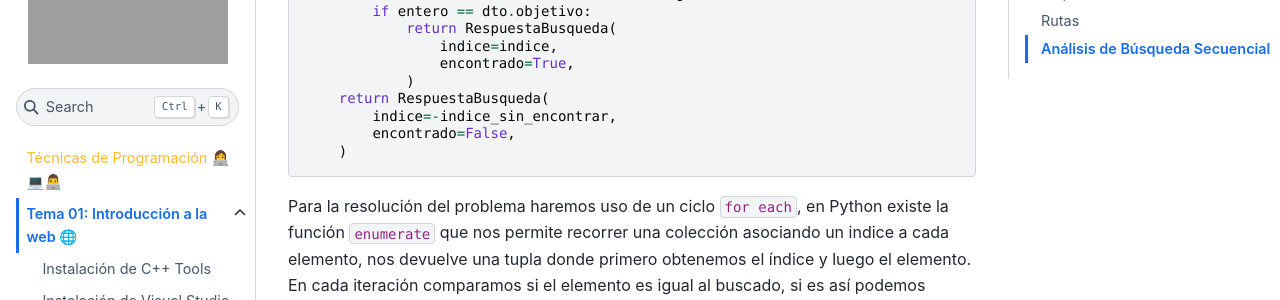
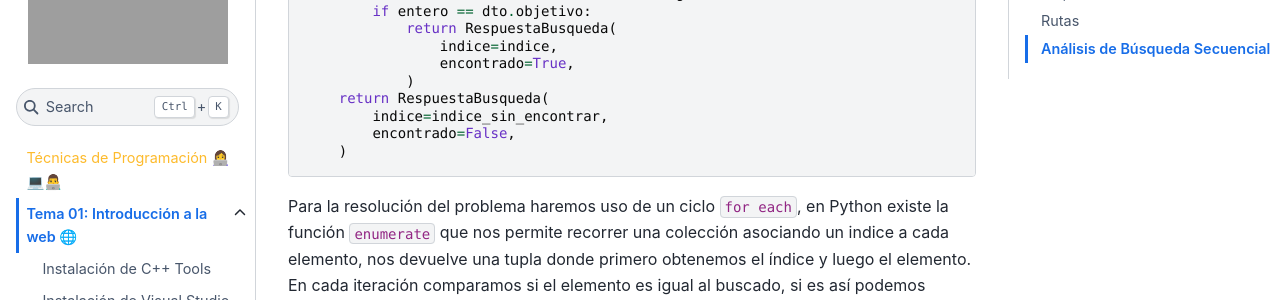
Before and after one commit to OverCV/PT-Help, a Jupyter Book: the page built from docs/temas/uno/fastapi.md, in a window 1280 px wide and 900 px high, scrolled down 8763 px. Shown: the part 152-452 px from the top of the window. Built offline with Jupyter Book 1.0.4 settings and Sphinx 7.4.7 and the Sphinx Book theme 1.1.4, drawn with Linux system fonts in a browser that asks for light colours; grey boxes are pictures that could not be loaded.

Commit message:
Index not found correction.

````diff
--- a/docs/temas/uno/fastapi.md
+++ b/docs/temas/uno/fastapi.md
@@ -346,7 +346,7 @@ def sequential_search(dto: SolicitudBusqueda) -> RespuestaBusqueda:
                 encontrado=True,
             )
     return RespuestaBusqueda(
-        indice=-indice_sin_encontrar,
+        indice=indice_sin_encontrar,
         encontrado=False,
     )
 ```
````
Also changed, not shown: docs/temas/uno/configuracion.md (+1 -1 lines).
